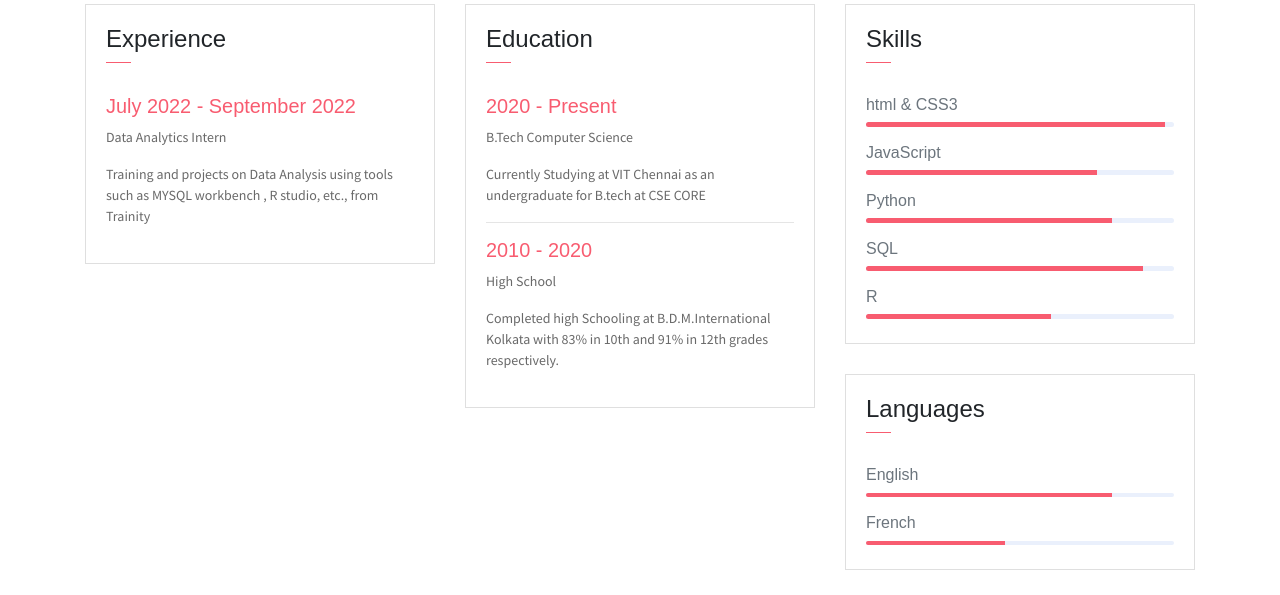
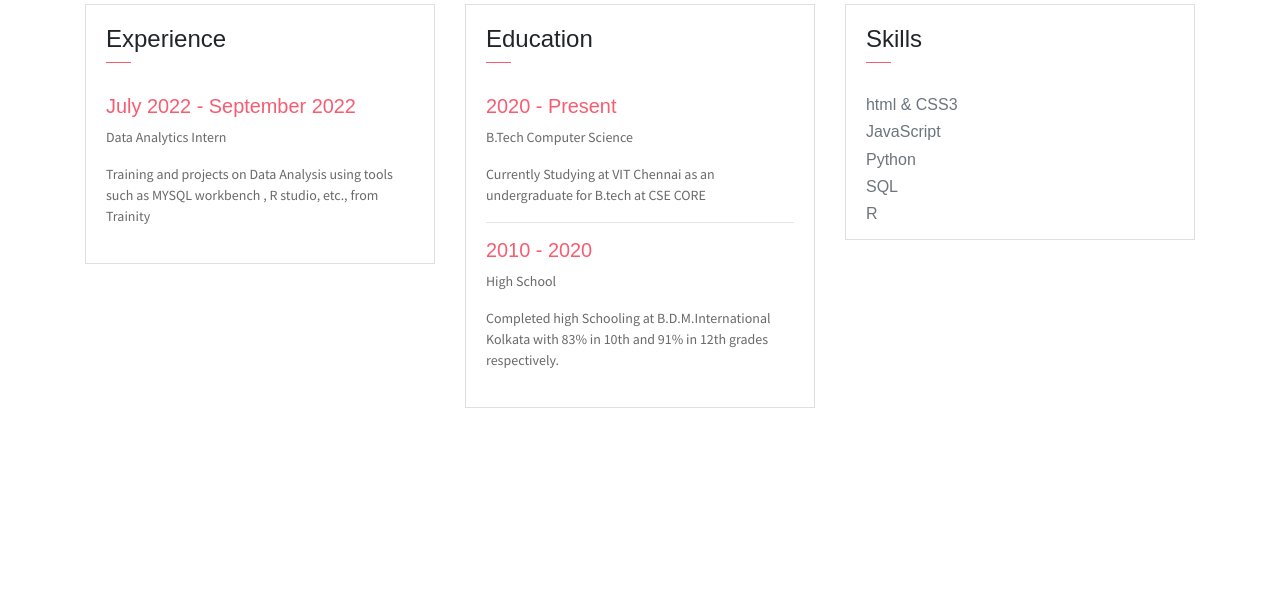
Before and after one commit to Striker2569/Portfolio-Website, a website: page index.html in a window 1280 px wide. Shown: the part 1440-2035 px from the top of the page. Drawn offline with Linux system fonts and the light colour scheme; some packages are replaced by stand-ins of ours.

Commit message:
Update index.html

```diff
--- a/index.html
+++ b/index.html
@@ -171,45 +171,18 @@
                         </div>
                         <div class="card-body pb-2">
                            <h6>html &amp; CSS3</h6>
-                            <div class="progress mb-3">
-                                <div class="progress-bar bg-danger" role="progressbar" style="width: 97%" aria-valuenow="25" aria-valuemin="0" aria-valuemax="100"></div>
-                            </div>
+
                             <h6>JavaScript</h6>
-                            <div class="progress mb-3">
-                                <div class="progress-bar bg-danger" role="progressbar" style="width: 75%" aria-valuenow="25" aria-valuemin="0" aria-valuemax="100"></div>
-                            </div>
+
                             <h6>Python</h6>
-                            <div class="progress mb-3">
-                                <div class="progress-bar bg-danger" role="progressbar" style="width: 80%" aria-valuenow="50" aria-valuemin="0" aria-valuemax="100"></div>
-                            </div>
+
                             <h6>SQL</h6>
-                            <div class="progress mb-3">
-                                <div class="progress-bar bg-danger" role="progressbar" style="width: 90%" aria-valuenow="75" aria-valuemin="0" aria-valuemax="100"></div>
-                            </div>
+
                             <h6>R</h6>
-                            <div class="progress mb-3">
-                                <div class="progress-bar bg-danger" role="progressbar" style="width: 60%" aria-valuenow="75" aria-valuemin="0" aria-valuemax="100"></div>
-                            </div>
+
                         </div>
                     </div>
-                    <div class="card">
-                       <div class="card-header">
-                            <div class="pull-left">
-                                <h4 class="mt-2">Languages</h4>
-                                <span class="line"></span>
-                            </div>
-                        </div>
-                        <div class="card-body pb-2">
-                           <h6>English</h6>
-                            <div class="progress mb-3">
-                                <div class="progress-bar bg-danger" role="progressbar" style="width: 80%" aria-valuenow="25" aria-valuemin="0" aria-valuemax="100"></div>
-                            </div>
-                            <h6>French</h6>
-                            <div class="progress mb-3">
-                                <div class="progress-bar bg-danger" role="progressbar" style="width: 45%" aria-valuenow="25" aria-valuemin="0" aria-valuemax="100"></div>
-                            </div>
-                        </div>
-                    </div>
+
                 </div>
             </div>
         </div>
```
